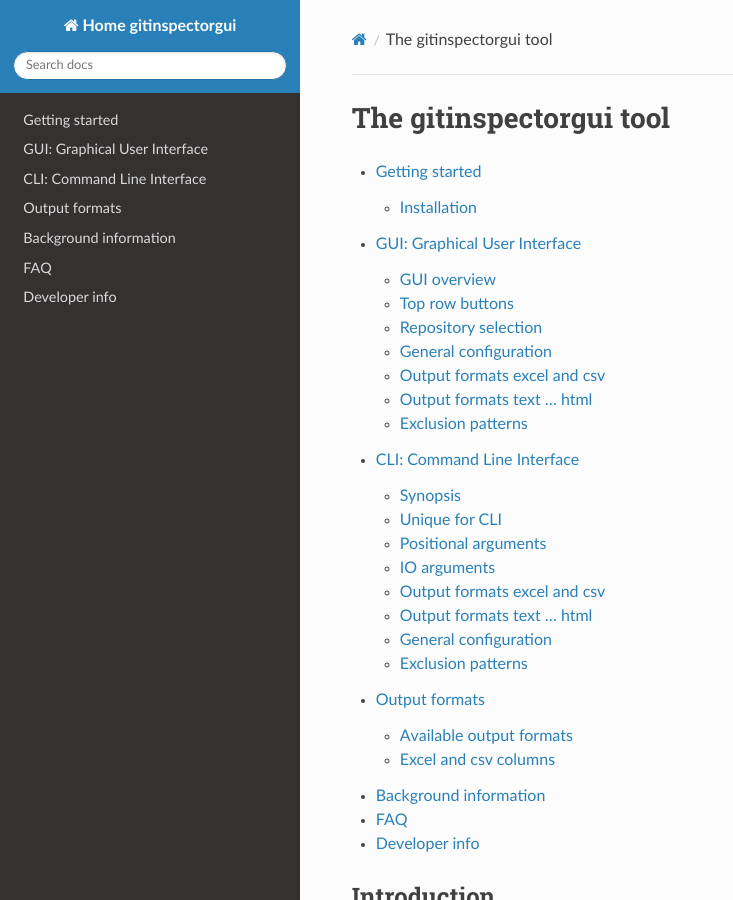
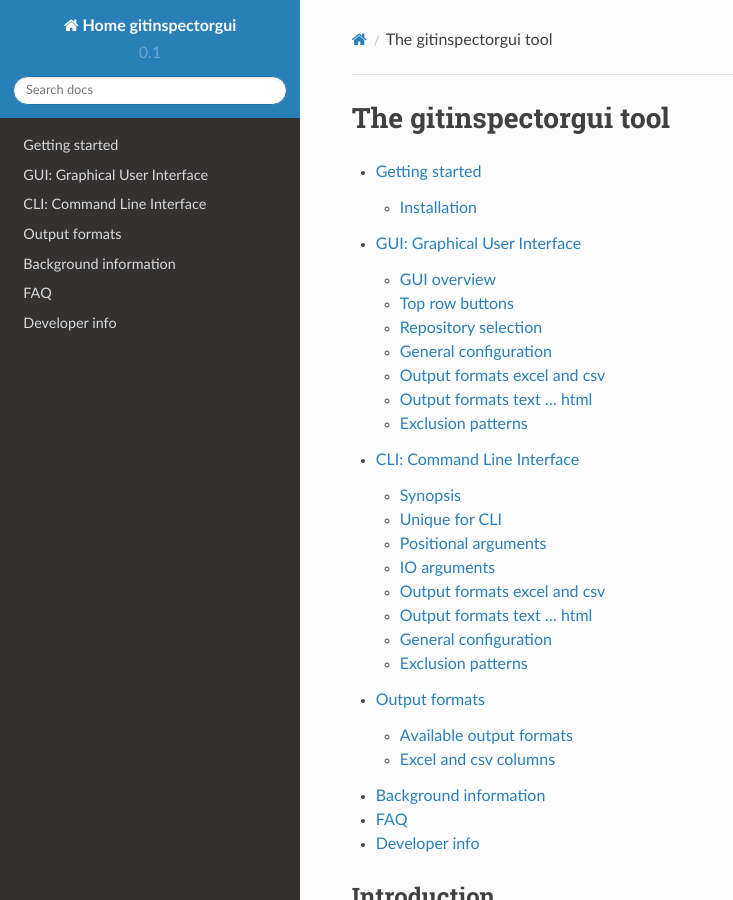
Before and after one commit to davbeek/gitinspectorgui-rtd, a Sphinx documentation site: the page built from docs/source/index.rst, in a window 1280 px wide and 900 px high. Shown: the whole window, without its empty margins (0-733 px from the left). Built offline with Sphinx 7.4.7 and the Read the Docs theme 2.0.0, drawn with Linux system fonts in a browser that asks for light colours.

Commit message:
Add version info, required for epub

```diff
--- a/docs/source/conf.py
+++ b/docs/source/conf.py
@@ -9,6 +9,8 @@
 project = "Home gitinspectorgui"
 copyright = "2023, Adam Waldenberg and GitinspectorGUI Team"
 author = "GitinspectorGUI Team"
+version = "0.1"
+release = "0.1alpha"
 
 # -- General configuration ---------------------------------------------------
 # https://www.sphinx-doc.org/en/master/usage/configuration.html#general-configuration
```
